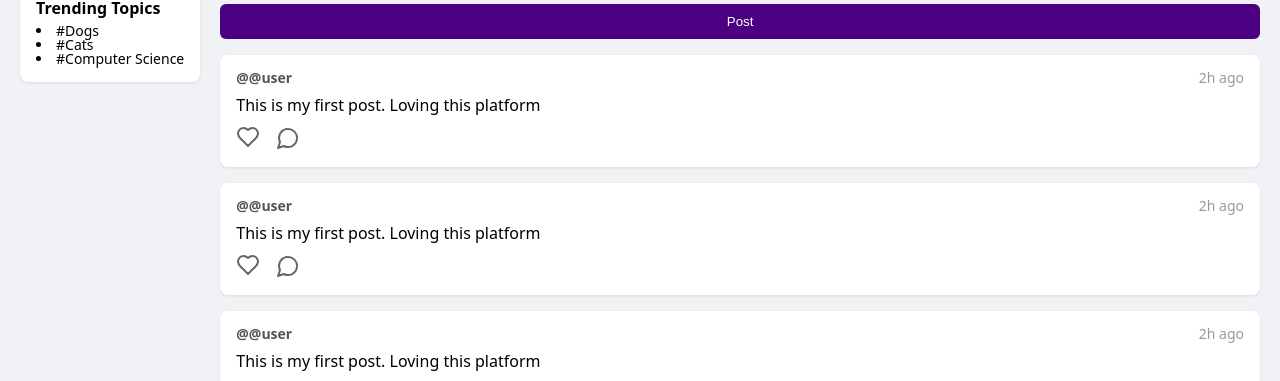
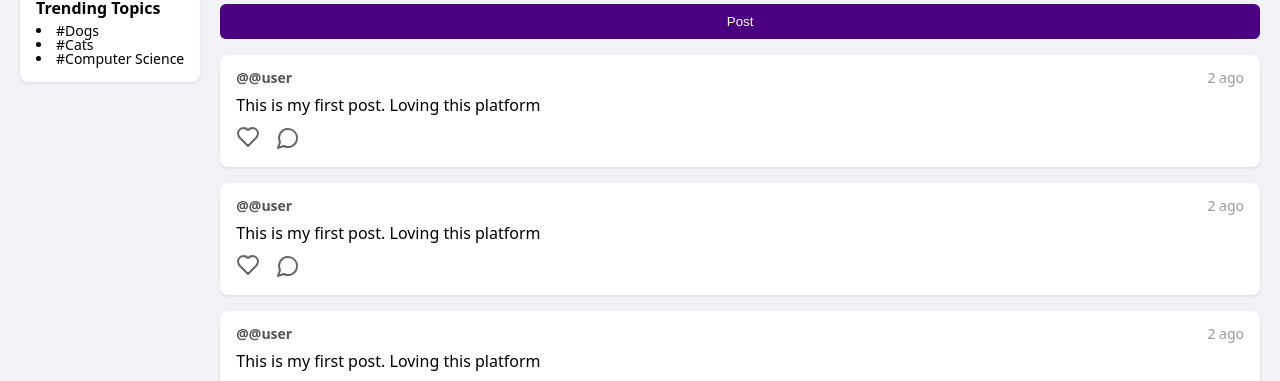
Before and after one commit to MyHKo/social-app-diploma, a React (Vite) app in the folder app/frontend/: page / in a window 1280 px wide. Shown: the part 176-557 px from the top of the page. Built offline with nearby package versions, Linux system fonts and the light colour scheme.

Commit message:
Frontend: fix the display of the time passed since publication

```diff
--- a/app/frontend/src/components/Post/index.jsx
+++ b/app/frontend/src/components/Post/index.jsx
@@ -14,7 +14,7 @@ function Post({ key, user, text, time }) {
         <div className={styles.post} key={key}>
             <div className={styles.post_header}>
                 <span className={styles.username}>@{user}</span>
-                <span className={styles.timestamp}>{time}h ago</span>
+                <span className={styles.timestamp}>{time} ago</span>
             </div>
             <p className={styles.post_content}>
                 {text}
```
